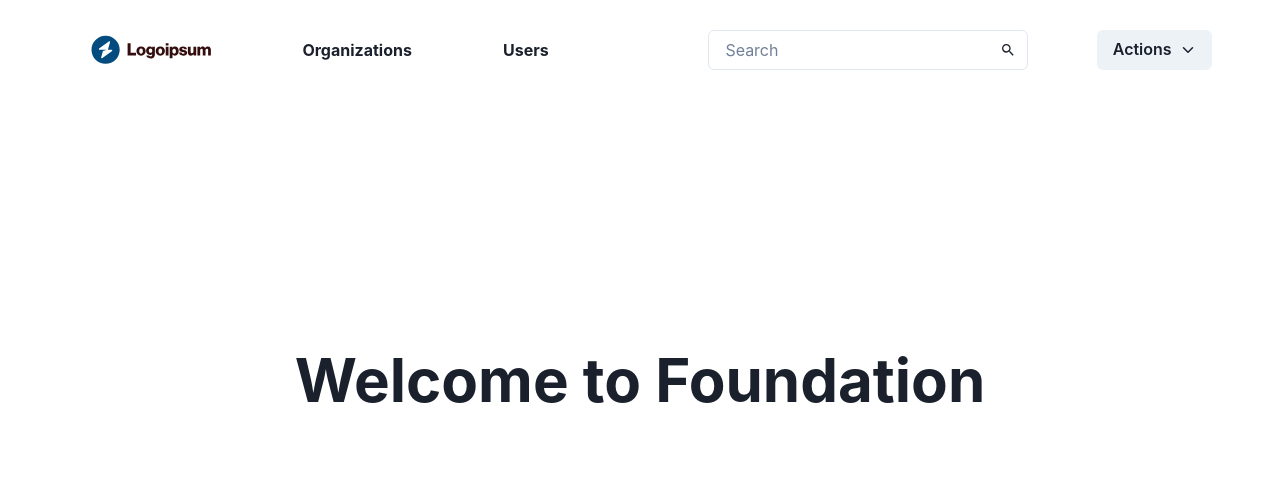
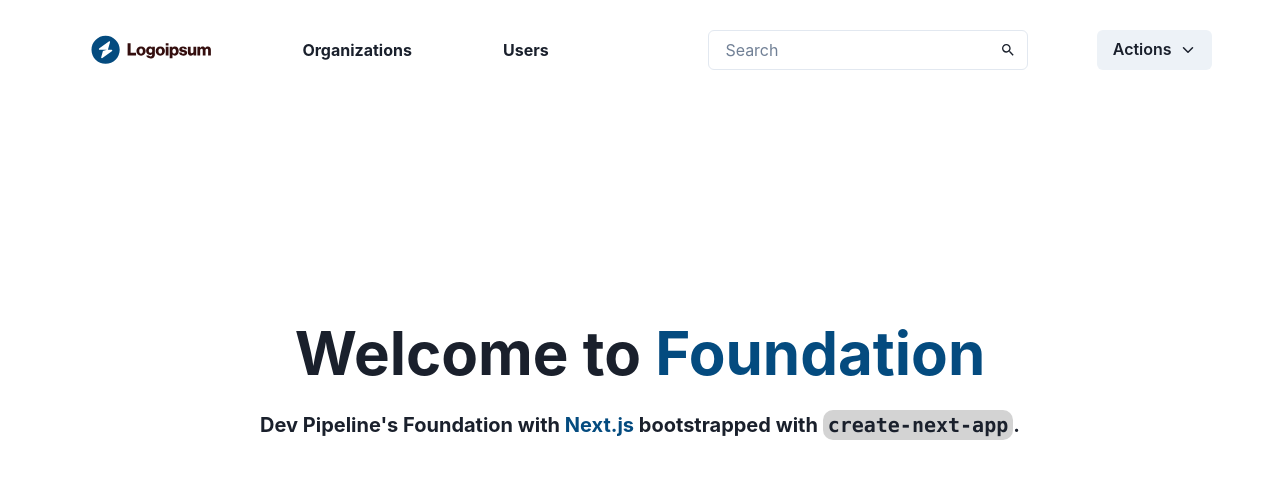
Before and after one commit to bcrave/foundation-nextjs-prisma, a Next.js app: page / in a window 1280 px wide. Shown: the top 478 px of the page. Built offline with nearby package versions, Linux system fonts and the light colour scheme.

Commit message:
updated readme, added links to documentation

```diff
--- a/pages/index.js
+++ b/pages/index.js
@@ -1,14 +1,37 @@
 import NextLink from "next/link";
 import { Flex } from "@chakra-ui/layout";
-import { Heading, Link } from "@chakra-ui/react";
+import { Heading, Link, Text } from "@chakra-ui/react";
 
 const Home = () => {
   return (
-    <Flex height="80%" justify="center" align="center">
-      <Heading as="h1" size="3xl">
-        <NextLink href="#" passHref>
-          <Link>Welcome to Foundation</Link>
+    <Flex height="80%" justify="center" align="center" direction="column">
+      <Heading as="h1" size="3xl" marginBottom="30px">
+        Welcome to{" "}
+        <NextLink
+          href="https://github.com/bcrave/foundation-nextjs-prisma/blob/main/README.md"
+          passHref
+        >
+          <Link target="_blank" color="#044B7F">
+            Foundation
+          </Link>
         </NextLink>
+      </Heading>
+      <Heading as="h2" fontSize="xl">
+        Dev Pipeline&apos;s Foundation with{" "}
+        <NextLink href="https://nextjs.org/" passHref>
+          <Link color="#044B7F">Next.js</Link>
+        </NextLink>{" "}
+        bootstrapped with{" "}
+        <code
+          style={{
+            backgroundColor: "lightgray",
+            padding: "3px 5px",
+            borderRadius: "10px",
+          }}
+        >
+          create-next-app
+        </code>
+        .
       </Heading>
     </Flex>
   );
```
Also changed, not shown: 1 other file (tests, documents, lock files or other folders).
